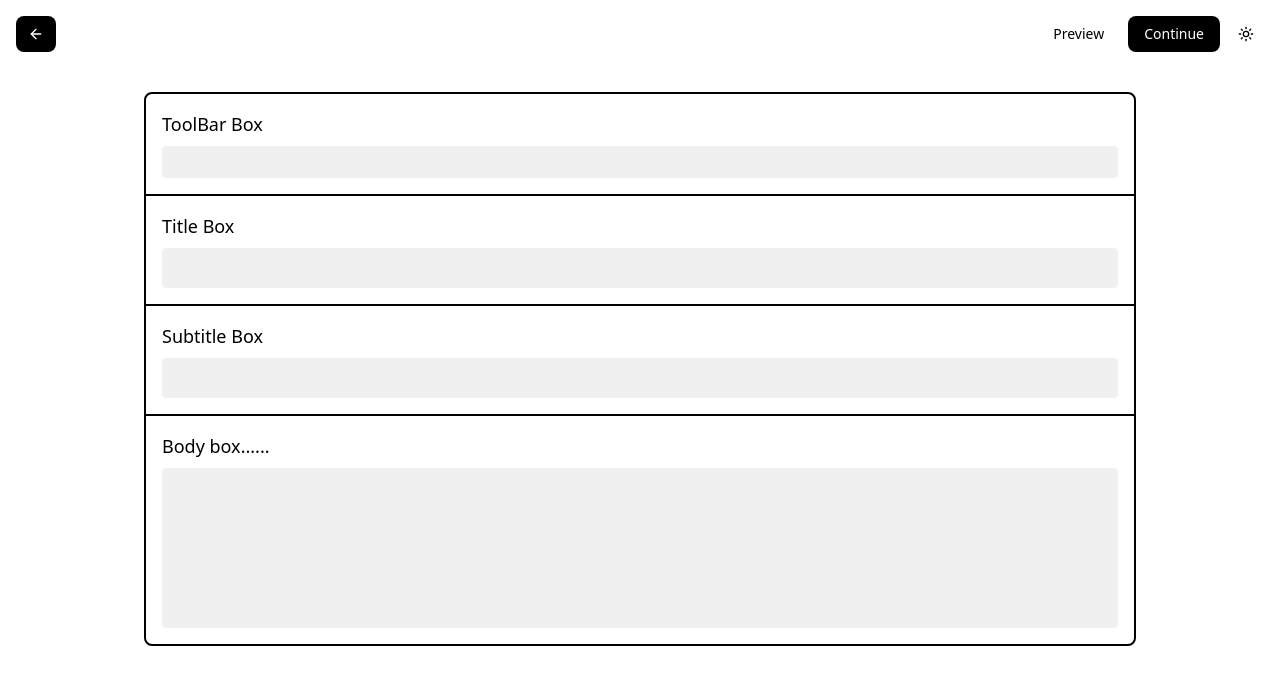
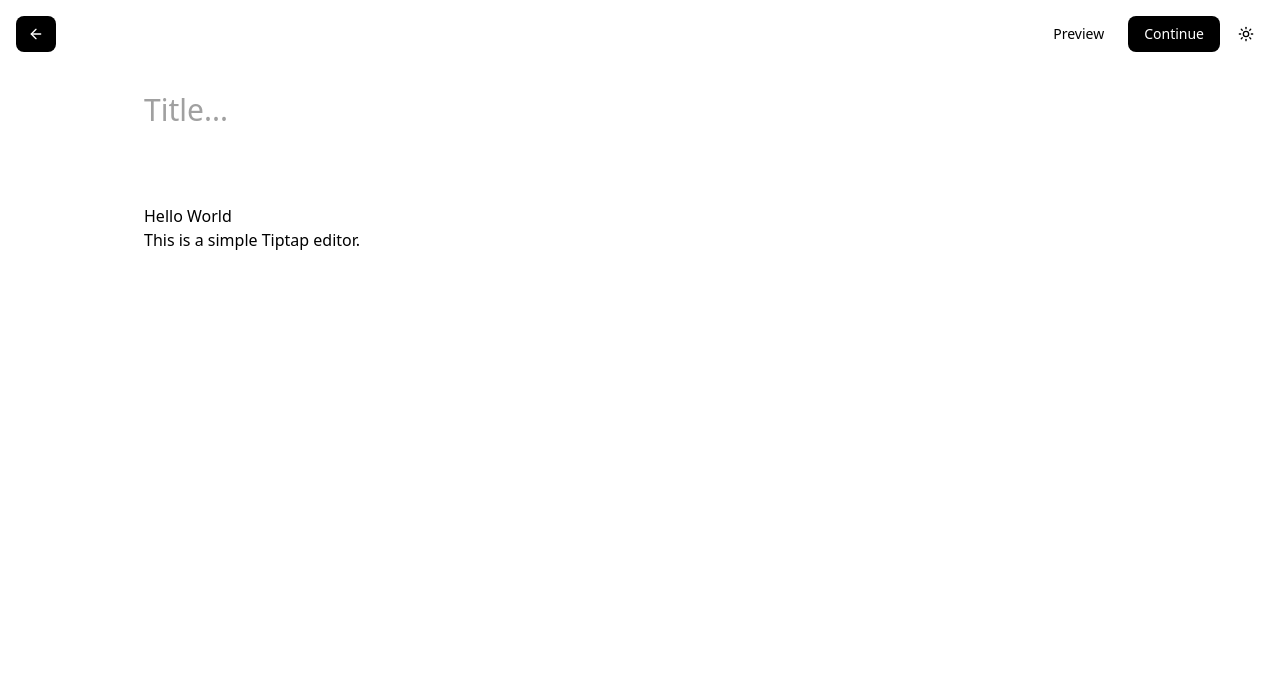
Before and after one commit to daveclinton/upesi-notes, a Next.js app: page / in a window 1280 px wide. Shown: the top 684 px of the page. Built offline with nearby package versions, Linux system fonts and the light colour scheme.

Commit message:
feat: add controlled editable content

```diff
--- a/app/layout.tsx
+++ b/app/layout.tsx
@@ -28,12 +28,7 @@ export default function RootLayout({
       <body
         className={`${geistSans.variable} ${geistMono.variable} antialiased`}
       >
-        <ThemeProvider
-          attribute="class"
-          defaultTheme="system"
-          enableSystem
-          disableTransitionOnChange
-        >
+        <ThemeProvider attribute="class" enableSystem disableTransitionOnChange>
           {children}
         </ThemeProvider>
       </body>
--- a/app/page.tsx
+++ b/app/page.tsx
@@ -1,4 +1,5 @@
 import ModeToggle from "@/components/mode-toggle";
+import MainEditor from "@/components/tip-tap-editor";
 import { Button } from "@/components/ui/button";
 import { ArrowLeft } from "lucide-react";
 
@@ -22,36 +23,7 @@ export default function Home() {
           </div>
         </div>
       </header>
-
-      <main className="mx-auto max-w-5xl px-4 py-6">
-        <div className="rounded-md border-2 border-border bg-card">
-          {/* Toolbar */}
-          <div className="border-b-2 border-border p-4">
-            <div className="text-lg font-medium text-primary">ToolBar Box</div>
-            <div className="mt-2 h-8 bg-muted rounded" />
-          </div>
-
-          {/* Title */}
-          <div className="border-b-2 border-border p-4">
-            <div className="text-lg font-medium text-primary">Title Box</div>
-            <div className="mt-2 h-10 bg-muted rounded" />
-          </div>
-
-          {/* Subtitle */}
-          <div className="border-b-2 border-border p-4">
-            <div className="text-lg font-medium text-primary">Subtitle Box</div>
-            <div className="mt-2 h-10 bg-muted rounded" />
-          </div>
-
-          {/* Body */}
-          <div className="p-4">
-            <div className="text-lg font-medium text-primary">
-              Body box......
-            </div>
-            <div className="mt-2 h-40 bg-muted rounded" />
-          </div>
-        </div>
-      </main>
+      <MainEditor />
     </div>
   );
 }
--- /dev/null
+++ b/components/ControlledEditableContent.tsx
@@ -0,0 +1,143 @@
+"use client";
+
+import React, {
+  useState,
+  useCallback,
+  useRef,
+  useEffect,
+  CSSProperties,
+  HTMLAttributes,
+} from "react";
+
+interface ControlledEditableContentProps
+  extends Omit<
+    HTMLAttributes<HTMLDivElement>,
+    "onChange" | "dangerouslySetInnerHTML"
+  > {
+  value: string;
+  onChange: (value: string) => void;
+  style?: CSSProperties;
+  className?: string;
+  placeholder?: string;
+}
+
+const ControlledEditableContent: React.FC<ControlledEditableContentProps> = ({
+  value,
+  onChange,
+  style = {},
+  className = "",
+  placeholder = "Type here...",
+  onFocus,
+  onBlur,
+  ...rest
+}) => {
+  const [isFocused, setIsFocused] = useState<boolean>(false);
+  const divRef = useRef<HTMLDivElement>(null);
+  const caretPositionRef = useRef<number | null>(null);
+
+  useEffect(() => {
+    if (divRef.current && divRef.current.textContent !== value) {
+      // Store current caret position
+      const selection = window.getSelection();
+      if (
+        selection &&
+        selection.rangeCount > 0 &&
+        document.activeElement === divRef.current
+      ) {
+        const range = selection.getRangeAt(0);
+        const preCaretRange = range.cloneRange();
+        preCaretRange.selectNodeContents(divRef.current);
+        preCaretRange.setEnd(range.endContainer, range.endOffset);
+        caretPositionRef.current = preCaretRange.toString().length;
+      }
+
+      // Update content
+      divRef.current.textContent = value;
+
+      // Restore caret position
+      if (
+        caretPositionRef.current !== null &&
+        document.activeElement === divRef.current
+      ) {
+        const newRange = document.createRange();
+        let offset = caretPositionRef.current;
+        let node: Node = divRef.current;
+
+        // Find the correct text node and offset
+        const treeWalker = document.createTreeWalker(
+          divRef.current,
+          NodeFilter.SHOW_TEXT
+        );
+        let currentLength = 0;
+
+        while (treeWalker.nextNode()) {
+          const textNode = treeWalker.currentNode;
+          const nodeLength = textNode.textContent?.length || 0;
+
+          if (currentLength + nodeLength >= offset) {
+            node = textNode;
+            offset -= currentLength;
+            break;
+          }
+          currentLength += nodeLength;
+        }
+
+        newRange.setStart(
+          node,
+          Math.min(offset, node.textContent?.length || 0)
+        );
+        newRange.setEnd(node, Math.min(offset, node.textContent?.length || 0));
+        selection?.removeAllRanges();
+        selection?.addRange(newRange);
+      }
+    }
+  }, [value]);
+
+  const handleInput = useCallback(() => {
+    if (onChange && divRef.current) {
+      onChange(divRef.current.textContent || "");
+    }
+  }, [onChange]);
+
+  const handleFocus = useCallback(
+    (e: React.FocusEvent<HTMLDivElement>) => {
+      setIsFocused(true);
+      if (onFocus) onFocus(e);
+    },
+    [onFocus]
+  );
+
+  const handleBlur = useCallback(
+    (e: React.FocusEvent<HTMLDivElement>) => {
+      setIsFocused(false);
+      if (onBlur) onBlur(e);
+    },
+    [onBlur]
+  );
+
+  const defaultStyle: CSSProperties = {
+    outline: "none",
+    direction: "ltr",
+    textAlign: "left",
+    whiteSpace: "pre-wrap",
+    ...style,
+  };
+
+  const showPlaceholder = !value && !isFocused;
+
+  return (
+    <div
+      ref={divRef}
+      contentEditable="plaintext-only"
+      onInput={handleInput}
+      onFocus={handleFocus}
+      onBlur={handleBlur}
+      className={className}
+      style={defaultStyle}
+      data-placeholder={showPlaceholder ? placeholder : ""}
+      {...rest}
+    />
+  );
+};
+
+export default ControlledEditableContent;
--- a/components/mode-toggle.tsx
+++ b/components/mode-toggle.tsx
@@ -5,10 +5,11 @@ import { Moon, Sun } from "lucide-react";
 import { useTheme } from "next-themes";
 
 const ModeToggle = () => {
-  const { theme, setTheme } = useTheme();
+  const { theme, setTheme, systemTheme } = useTheme();
   const toggleTheme = () => {
     setTheme(theme === "light" ? "dark" : "light");
   };
+  console.log(systemTheme);
   return (
     <Button onClick={toggleTheme} variant="ghost" size="icon">
       <Sun className="h-[1.2rem] w-[1.2rem] rotate-0 scale-100 transition-all dark:-rotate-90 dark:scale-0" />
--- /dev/null
+++ b/components/tip-tap-editor.tsx
@@ -0,0 +1,36 @@
+"use client";
+import React, { useState } from "react";
+import { EditorContent, useEditor } from "@tiptap/react";
+import { StarterKit } from "@tiptap/starter-kit";
+import ControlledEditableContent from "./ControlledEditableContent";
+
+const MainEditor = () => {
+  const [content, setContent] = useState<string>("Title...");
+  const editor = useEditor({
+    extensions: [StarterKit],
+    content: "<h1>Hello World</h1><p>This is a simple Tiptap editor.</p>",
+    immediatelyRender: false,
+    editorProps: {
+      attributes: {
+        class: "focus:outline-none min-h-[200px]",
+      },
+    },
+  });
+  return (
+    <main className="mx-auto max-w-5xl px-4 py-6">
+      <ControlledEditableContent
+        value={content}
+        onChange={setContent}
+        placeholder="Add your content here..."
+        className="text-3xl text-muted-foreground mb-6 outline-none"
+      />
+      <div
+        contentEditable
+        className="text-xl text-muted-foreground mb-6 outline-none"
+      ></div>
+      <EditorContent editor={editor} />
+    </main>
+  );
+};
+
+export default MainEditor;
--- a/package.json
+++ b/package.json
@@ -10,6 +10,8 @@
   },
   "dependencies": {
     "@radix-ui/react-slot": "^1.2.0",
+    "@tiptap/react": "^2.11.7",
+    "@tiptap/starter-kit": "^2.11.7",
     "class-variance-authority": "^0.7.1",
     "clsx": "^2.1.1",
     "lucide-react": "^0.503.0",
```
Also changed, not shown: 1 other file (tests, documents, lock files or other folders).
